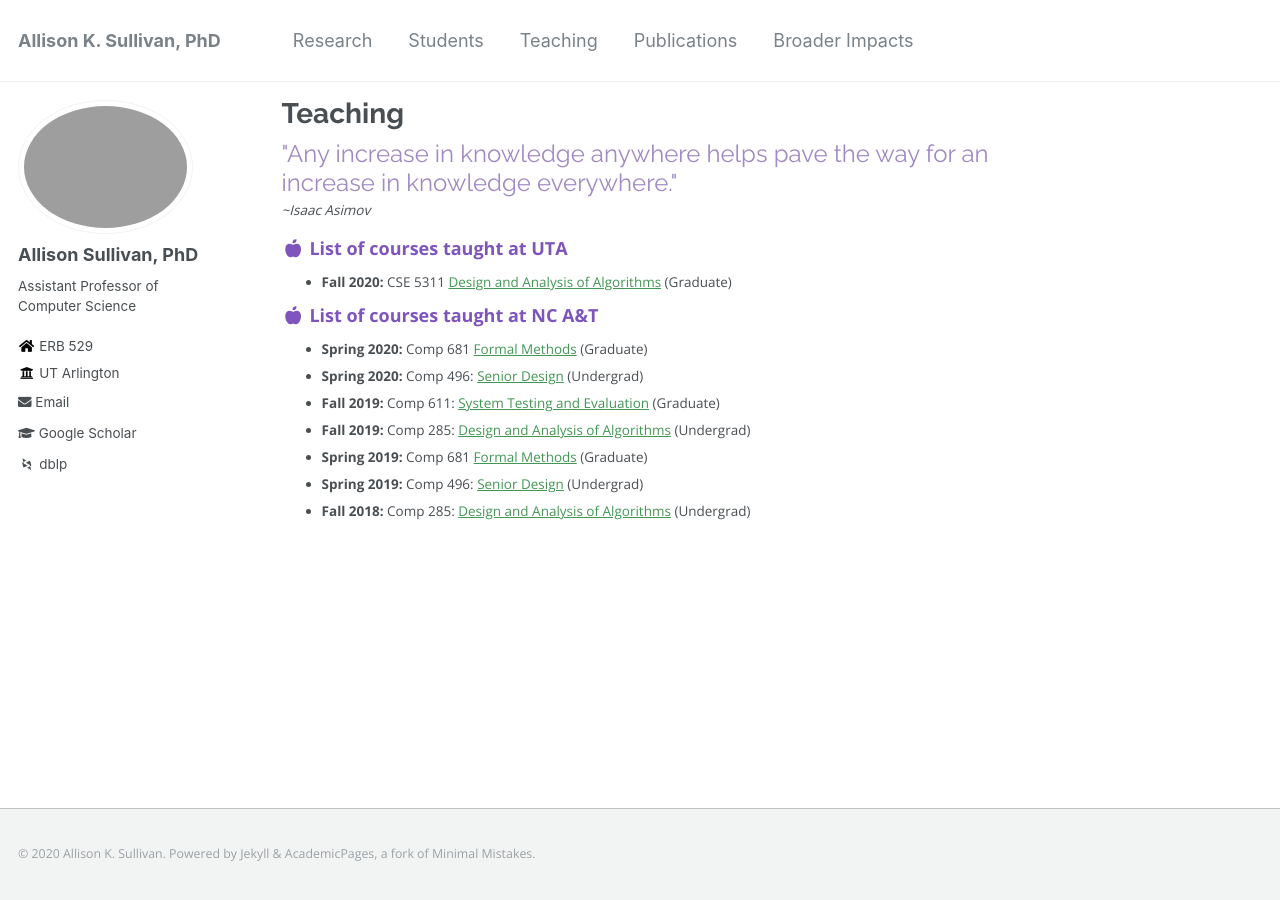
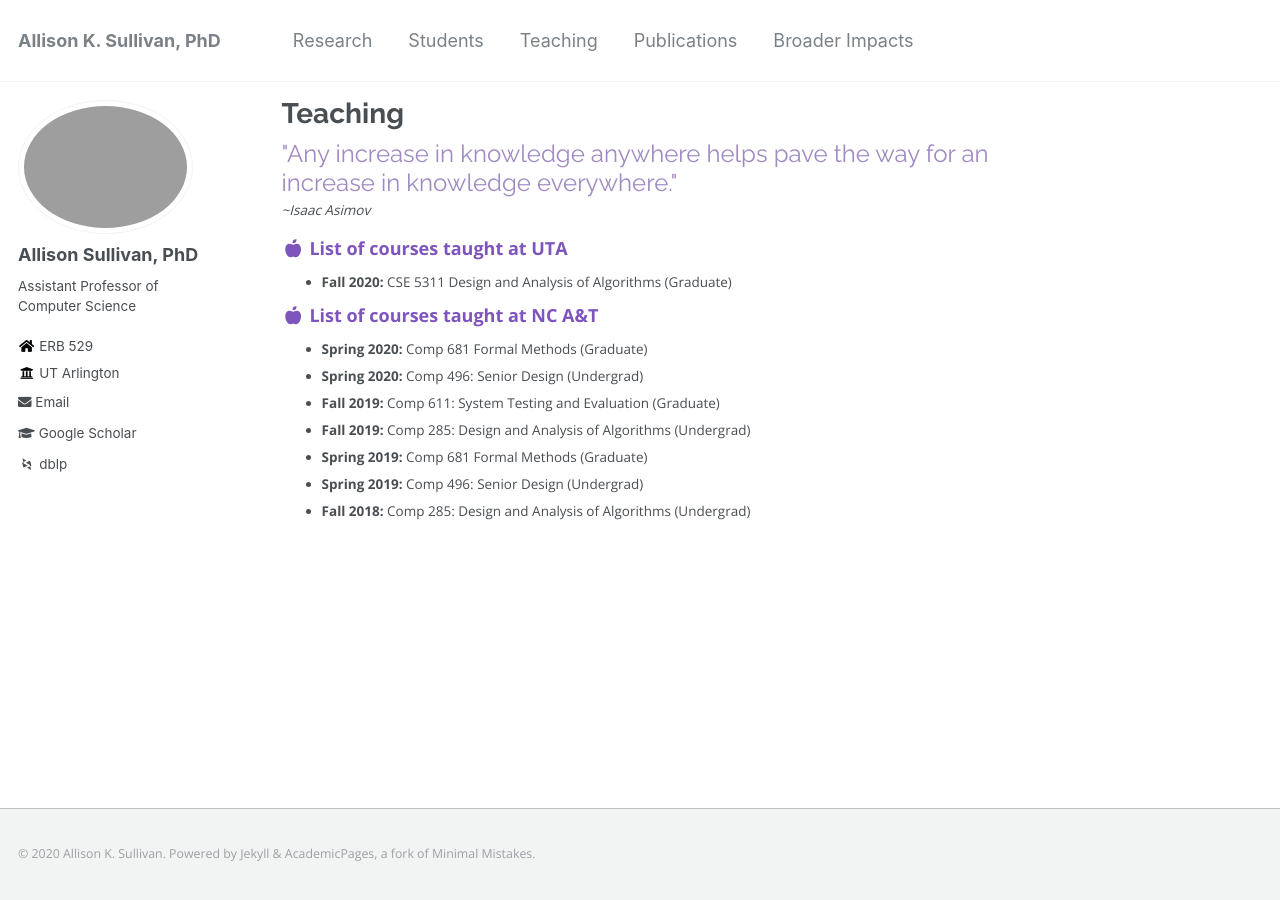
Before and after one commit to Allisonius/allisonius.github.io, a Jekyll site: the page built from _pages/teaching.md, in a window 1280 px wide. Built offline with Jekyll 4.4.1, drawn with Linux system fonts in a browser that asks for light colours; some web fonts are replaced; part of the change alters nothing that is shown.

```diff
--- a/_pages/teaching.md
+++ b/_pages/teaching.md
@@ -10,14 +10,14 @@ author_profile: true
  *~Isaac Asimov*
 
 ### <i class="fa fa-fw fa-apple-alt" aria-hidden="true"></i> List of courses taught at UTA
-* **Fall 2020:** CSE 5311 [Design and Analysis of Algorithms](https://cse5311-fall20.github.io/) (Graduate)
+* **Fall 2020:** CSE 5311 Design and Analysis of Algorithms (Graduate)
 
 ### <i class="fa fa-fw fa-apple-alt" aria-hidden="true"></i> List of courses taught at NC A&T
 
-* **Spring 2020:** Comp 681 [Formal Methods](https://comp681-spring20.github.io/) (Graduate)
-* **Spring 2020:** Comp 496: [Senior Design](https://comp496-spring20.github.io/) (Undergrad)
-* **Fall 2019:** Comp 611: [System Testing and Evaluation](https://comp611-fall19.github.io/) (Graduate)
-* **Fall 2019:** Comp 285: [Design and Analysis of Algorithms](https://comp285-fall19.github.io/) (Undergrad)
-* **Spring 2019:** Comp 681 [Formal Methods](https://comp681-spring19.github.io/) (Graduate)
-* **Spring 2019:** Comp 496: [Senior Design](https://comp496-spring19.github.io/) (Undergrad)
-* **Fall 2018:** Comp 285: [Design and Analysis of Algorithms](https://comp285-fall18.github.io/) (Undergrad)
+* **Spring 2020:** Comp 681 Formal Methods (Graduate)
+* **Spring 2020:** Comp 496: Senior Design (Undergrad)
+* **Fall 2019:** Comp 611: System Testing and Evaluation (Graduate)
+* **Fall 2019:** Comp 285: Design and Analysis of Algorithms (Undergrad)
+* **Spring 2019:** Comp 681 Formal Methods (Graduate)
+* **Spring 2019:** Comp 496: Senior Design (Undergrad)
+* **Fall 2018:** Comp 285: Design and Analysis of Algorithms (Undergrad)
```
